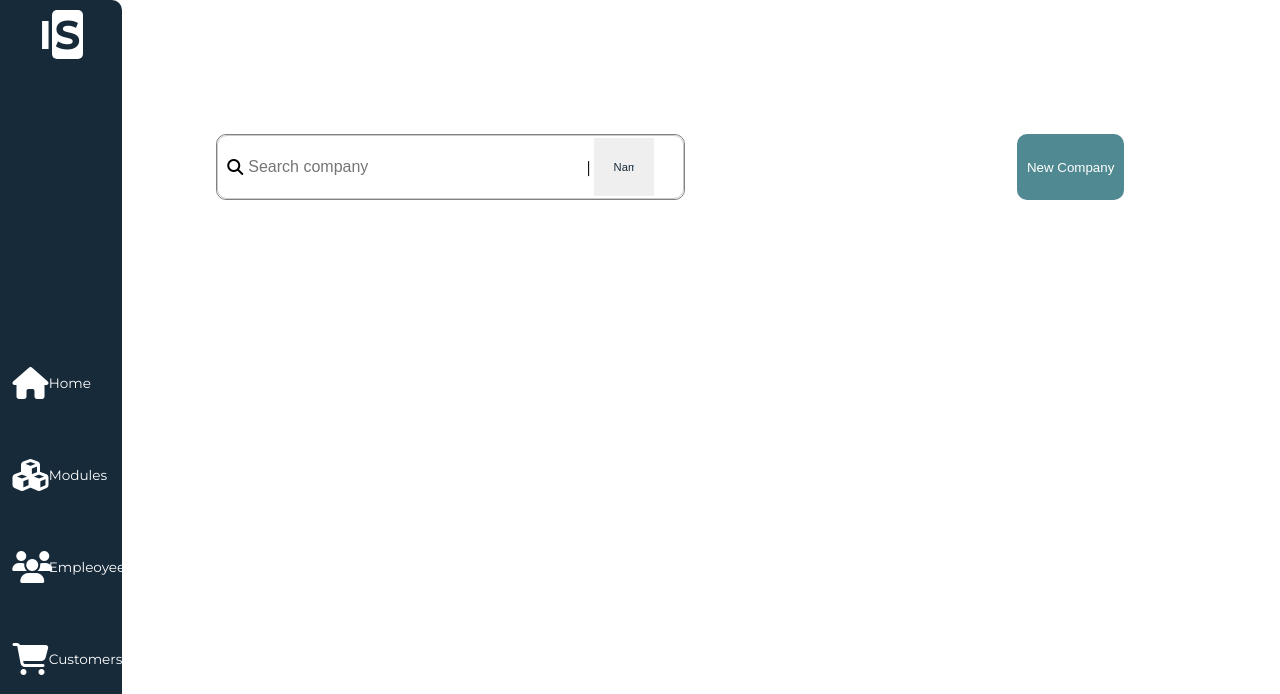
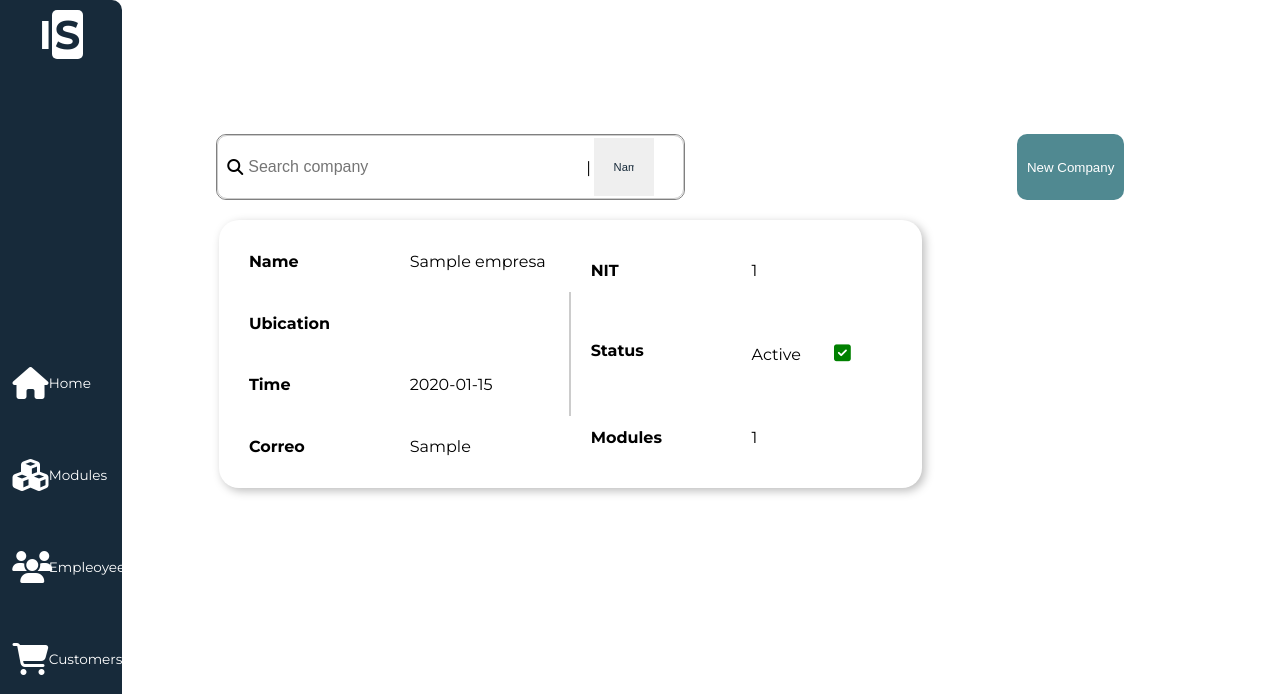
Before and after one commit to MauricioMolina12/WebCacua, a Flask app: page /HomeUser in a window 1280 px wide. Shown: the top 694 px of the page. Run offline with Flask 3, Linux system fonts and the light colour scheme; tables that the repository leaves empty hold one stand-in row (values such as "Sample post"); some libraries are stand-ins or nearby versions.

Commit message:
subiendo correciones de obtención de empresas

```diff
--- a/src/config/static/controllers/homePage.js
+++ b/src/config/static/controllers/homePage.js
@@ -213,32 +213,31 @@ const suppliers = [
 
 export async function getData(templateID, scrollContainerID) {
     try {
-
         let template = document.getElementById(templateID).content.cloneNode(true);
         let fragment = document.createDocumentFragment();
         let scrollContainer = document.getElementById(scrollContainerID);
+
         scrollContainer.innerHTML = '';
 
-
-        fetch('/HomeEmpresa/Empresas')
-            .then(response => {
-                if (!response.ok) {
-                    throw new Error('Network response was not ok');
+        fetch('/HomeEmpresa/Empresas', {
+            method: 'GET',
+            headers: {
+                'Content-Type': 'application/json',
             }
-                return response.json();
         })
-            .then(companies => {
-                companies.forEach(company => {
-                    let clone = template.cloneNode(true);
-                    clone.querySelector('#card__name').textContent = company.userId;
-                    clone.querySelector('#card__ubication').textContent = company.id;
-                    clone.querySelector('#card__time').textContent = company.title;
-                    clone.querySelector('#card__email').textContent = company.completed;
-                    clone.querySelector('#card__nit').textContent = company.nit;
-                    clone.querySelector('#card__modules').textContent = company.modules;
+        .then((response) => response.json())
+        .then(data => {
+            data.forEach(company => {
+                let clone = document.importNode(template,true);
+                clone.querySelector('#card__name').textContent = company.Nombre_Empresa;
+                clone.querySelector('#card__ubication').textContent = company.Ubicacion_Empresa; //ESTO DEJALO ASÍ
+                clone.querySelector('#card__time').textContent = company.Fecha_Inicio;
+                clone.querySelector('#card__email').textContent = company.Correo_Empresa;
+                clone.querySelector('#card__nit').textContent = company.Nic_Empresa;
+                clone.querySelector('#card__modules').textContent = company.Modulo;
 
                 let activeElement = clone.querySelector('#card__active');
-                    if (company.status == true) {
+                if (company.Status) {
                     activeElement.innerHTML = 'Active' + '<i class="fa-solid fa-square-check checkGood"></i>';
                 } else {
                     activeElement.innerHTML = 'Inactive' + '<i class="fa-solid fa-circle-xmark checkFalse"></i>';
@@ -246,18 +245,15 @@ export async function getData(templateID, scrollContainerID) {
 
                 fragment.appendChild(clone);
             });
-            })
-            .catch(error => {
-                console.error('There was a problem with the fetch operation:', error);
-            });
-
 
             scrollContainer.appendChild(fragment);
-
+        })
+        .catch(error => console.error('Error al obtener los datos:', error));
     } catch (error) {
         console.error('Error al obtener los datos:', error);
     }
 }
+
 
 
 export function getEmpleoyees(templateIDEmpleoyees, scrollContainerIDEmpleoyees) {
@@ -490,12 +486,12 @@ export function showNewCompanyForm(templateID, scrollContainerID) {
             const time = d.getElementById('time').value;
             const correo = d.getElementById('correo').value;
             const nit = d.getElementById('nit').value;
-            const ubication = d.getElementById('ubication').value;
+            const Ubication = d.getElementById('ubication')
             const status = d.getElementById('status').value === 'true';
             const modules = parseInt(d.getElementById('modules').value);
 
             // Validar que los campos no estén vacíos
-            if (!name || !time || !correo || !nit || !ubication || isNaN(modules)) {
+            if (!name || !time || !correo || !nit || isNaN(modules)) {
                 Swal.fire({
                     icon: 'error',
                     title: 'Error',
@@ -521,7 +517,7 @@ export function showNewCompanyForm(templateID, scrollContainerID) {
                 headers: {
                     'Content-Type': 'application/json'
                 },
-                body: JSON.stringify({name, time, correo, nit, ubication, status, modules})
+                body: JSON.stringify({name, time, correo, nit, Ubication,status, modules})
 
 
             })
--- a/src/config/static/controllers/main.js
+++ b/src/config/static/controllers/main.js
@@ -25,35 +25,25 @@ import {
     addDiscount,
     getProducts2
 } from "../controllers/homePage.js";
+window.addEventListener("DOMContentLoaded", e => {
+    getData('template-card', 'scrollContainer');
 
-
-window.addEventListener("DOMContentLoaded", e => {
-
-
-    //funciones para buscar elementos
     searchCompany('searchCompany');
     searchCompany2('searchCompany2');
     searchEmpleoyees('searchEmpleoyees');
     searchCustomers('searchCustomers');
     searchProducts('searchProducts');
 
-
-
-    //funciones para obtener datos
     getProducts('template-card-products','scrollContainerProducts')
     getCustomers('template-card-customers','scrollContainerCustomers')
     getEmpleoyees('template-card-Empleoyee','scrollContainerEmpleoyee')
-    getData('template-card', 'scrollContainer');
     getCompanies('template-card__second','.scrollContainerView')
     getShop('template-card-shop','scrollContainerShop')
     getSuppliers('template-card-Supplier','scrollContainerSupplier')
     getProducts2('template-card-products2','scrollContainerProducts2')
 
-
     exit('signOut');
 
-
-    //botones para los items de los contenidos
     const homeButton = document.querySelector('.buttonHome');
     const categoriesButton = document.querySelector('.buttonCategories');
     const buttonEmpleoyees = document.querySelector('.buttonEmpleoyees');
@@ -61,19 +51,13 @@ window.addEventListener("DOMContentLoaded", e => {
     const buttonProducts = document.querySelector('.buttonProducts');
     const buttonShop = document.querySelector('.buttonShopping');
     const buttonShopping = document.querySelector('.buttonShop');
-    const buttonSupplier = document.querySelector('.buttonSupplier')
+    const buttonSupplier = document.querySelector('.buttonSupplier');
 
-
-    //botones para crear nuevos elementos
     const buttonCompany = document.querySelector('#buttonCompany');
-    const buttonNewCustomers = document.querySelector('#buttonNewCustomers')
-    const buttonNewEmpleoyees = document.querySelector('#buttonNewEmpleoyees')
-    const buttonNewProduct = document.querySelector('#buttonNewProduct')
-    const buttonNewSupplier = document.querySelector('#buttonNewSupplier')
-
-
-
-    //eventos para altenar el contenido según el botón
+    const buttonNewCustomers = document.querySelector('#buttonNewCustomers');
+    const buttonNewEmpleoyees = document.querySelector('#buttonNewEmpleoyees');
+    const buttonNewProduct = document.querySelector('#buttonNewProduct');
+    const buttonNewSupplier = document.querySelector('#buttonNewSupplier');
 
     homeButton.addEventListener('click', () => {
         switchTab('Home');
@@ -81,67 +65,43 @@ window.addEventListener("DOMContentLoaded", e => {
     categoriesButton.addEventListener('click', () => {
         switchTab('Categories','Categories');
     });
-
     buttonEmpleoyees.addEventListener('click', () => {
         switchTab('Empleoyees');
     });
-
-    buttonCustomers.addEventListener('click',()=>{
+    buttonCustomers.addEventListener('click', () => {
         switchTab('Customers');
-    })
-
-    buttonProducts.addEventListener('click',()=>{
+    });
+    buttonProducts.addEventListener('click', () => {
         switchTab('Products');
-    })
-
-    buttonShop.addEventListener('click',()=>{
+    });
+    buttonShop.addEventListener('click', () => {
         switchTab('Shopping');
-    })
-
-    buttonShopping.addEventListener('click',()=>{
+    });
+    buttonShopping.addEventListener('click', () => {
         switchTab('Shop');
-    })
-
-    buttonSupplier.addEventListener('click',()=>{
+    });
+    buttonSupplier.addEventListener('click', () => {
         switchTab('Supplier');
-    })
-
-
-
-
-
-
-
-
-    // eventos para crear nuevos elementos
-    buttonCompany.addEventListener("click", e=>{
-        showNewCompanyForm('template-card', 'scrollContainer')
     });
 
-    buttonNewEmpleoyees.addEventListener("click",e=>{
-            showNewEmpleoyeeForm('template-card-Empleoyee','scrollContainerEmpleoyee')
-        }
-    )
+    buttonCompany.addEventListener("click", e => {
+        showNewCompanyForm('template-card', 'scrollContainer');
+    });
+    buttonNewEmpleoyees.addEventListener("click", e => {
+        showNewEmpleoyeeForm('template-card-Empleoyee','scrollContainerEmpleoyee');
+    });
+    buttonNewSupplier.addEventListener("click", e => {
+        showNewSupplierForm('template-card-Supplier','scrollContainerSupplier');
+    });
+    buttonNewProduct.addEventListener("click", showNewProductForm);
+    buttonNewCustomers.addEventListener("click", e => {
+        showNewCustomersForm();
+    });
 
-    buttonNewSupplier.addEventListener("click",e=>{
-        showNewSupplierForm('template-card-Supplier','scrollContainerSupplier')
-    })
-
-    buttonNewProduct.addEventListener("click",showNewProductForm)
-
-
-    buttonNewCustomers.addEventListener("click",e=>{
-        showNewCustomersForm()
-    })
-
-
-
-    addModule('.addMethod')
-    addProfit('.profit')
-    addDisplay('.display')
-    addDiscount('.discount')
+    addModule('.addMethod');
+    addProfit('.profit');
+    addDisplay('.display');
+    addDiscount('.discount');
 
     showUserRole();
-
-
-})
+});
--- a/src/config/templates/homePage.html
+++ b/src/config/templates/homePage.html
@@ -110,7 +110,7 @@
                             </div>
                             <div class="chart__right chart">
                                 <div class="chart__nit">
-                                    <h4 id="card__key__nit" >NIT</h4>
+                                    <h4 id="card__key__nit">NIT</h4>
                                     <span id="card__nit"></span>
                                 </div>
                                 <div class="chart__status">
@@ -125,6 +125,7 @@
                         </div>
                     </template>
                 </article>
+
             </div>
             <section id="Categories-content" class="tab-content Categories-content">
                 <article class="Categories__dashboard__inputs">
```
Lines whose indentation alone changed are shown as unchanged.
